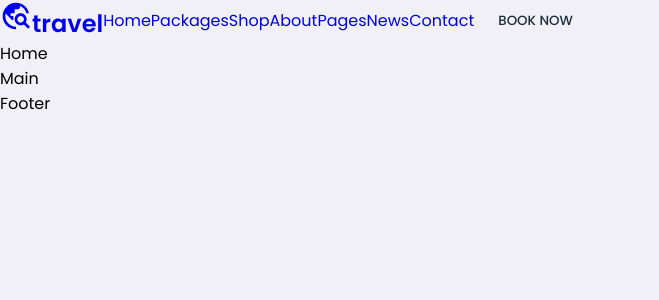
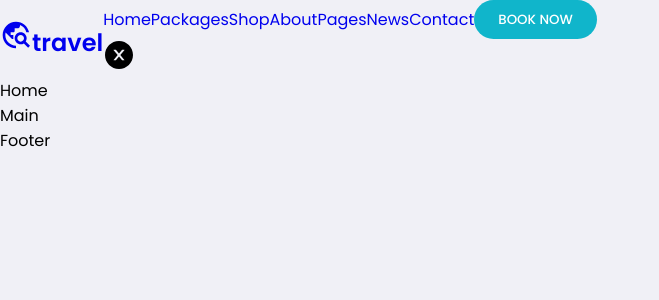
Before and after one commit to Vasanthvz/travel_app, a React (Create React App) app: page / in a window 1280 px wide. Shown: the top 300 px of the page, without its empty margins (0-659 px from the left). Built offline with nearby package versions, Linux system fonts and the light colour scheme.

Commit message:
modified:   src/App.css 	modified:   src/Components/Navbar/Navbar.jsx

```diff
--- a/src/App.css
+++ b/src/App.css
@@ -46,14 +46,14 @@ li{
 }
 .btn{
     padding:.6rem 1.5rem;
-    background-color: var(--gradientColor);
+    background-color: var(--SecondaryColor);
     border-radius: 3rem;
     border: none;
     outline: none;
     cursor: pointer;
 }
 .btn a{
-    color: var(--blackColor);
+    color: var(--whiteColor);
     font-weight: 500;
 }
 .btn:hover{
--- a/src/Components/Navbar/Navbar.jsx
+++ b/src/Components/Navbar/Navbar.jsx
@@ -1,6 +1,8 @@
 import React from 'react'
 import './Navbar.css'
 import {MdOutlineTravelExplore} from 'react-icons/md'
+import {AiFillCloseCircle} from 'react-icons/ai'
+
 const Navbar = () => {
   return (
     <section className='navBarSection'>
@@ -37,6 +39,9 @@ const Navbar = () => {
                         <a href="#">BOOK NOW</a>
                     </button>
                 </ul>
+                <div className="closeNavbar">
+                   <AiFillCloseCircle className='icon'/>
+                </div>
             </div>
         </header>
     </section>
```
